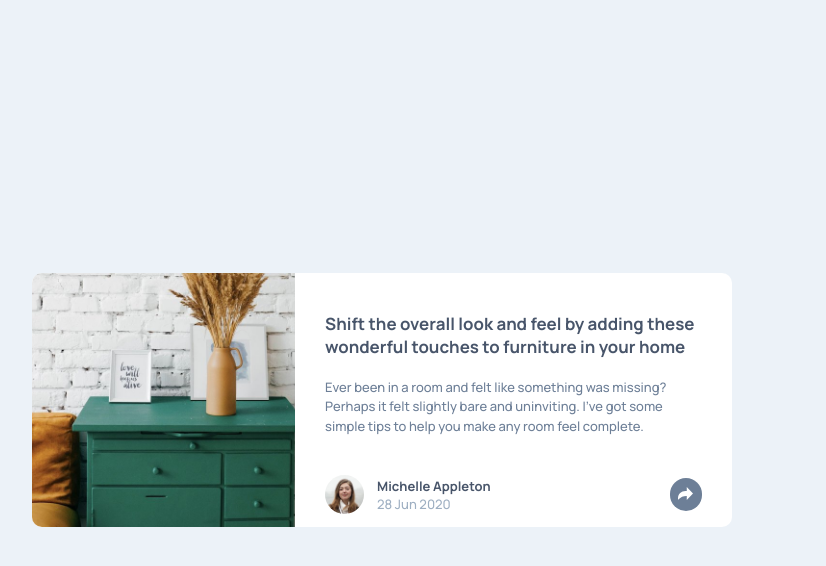
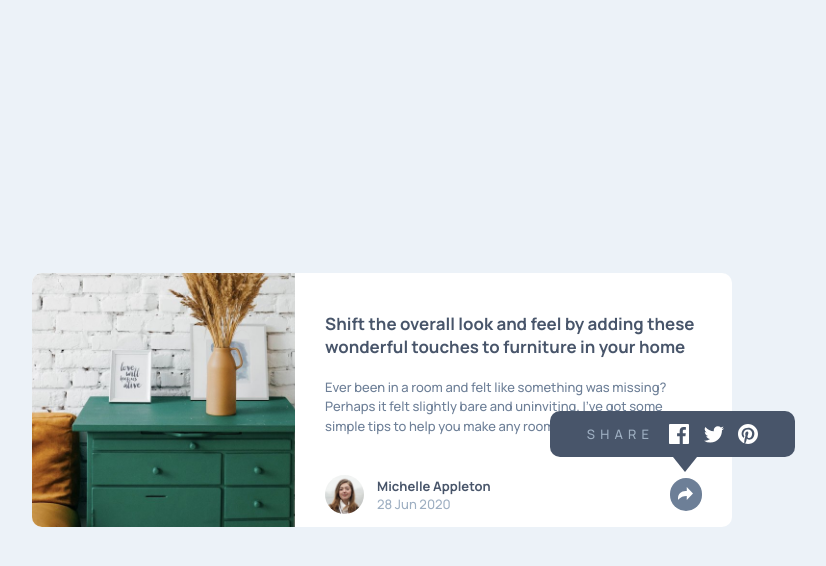
Before and after one commit to jAllanOli/article-preview-component, a plain HTML site: page index.html in a window 1280 px wide. Both pictures are taken after a click on the button 943 px from the left and 494 px from the top of the page. Shown: the whole page, without its empty margins (258-1084 px from the left). Drawn offline with Linux system fonts and the light colour scheme.

Commit message:
desktop version with the baloon working

```diff
--- a/style.css
+++ b/style.css
@@ -92,6 +92,7 @@ h1 {
     height: 2.5rem;
     position: relative;
     z-index: 1;
+    cursor: pointer;
 }
 
 .baloon {
@@ -105,6 +106,7 @@ h1 {
     border-bottom-right-radius: 10px;
     position: absolute;
     bottom: 0;
+    opacity: 0;
 }
 
 .socials {
@@ -118,10 +120,6 @@ h1 {
     text-transform: uppercase;
     letter-spacing: .4rem;
     color: var(--grayish-blue);
-}
-
-.visible {
-    display: flex;
 }
 
 .selected-state {
@@ -162,5 +160,9 @@ h1 {
         border-right: 12px solid transparent;
         border-top: 15px solid var(--very-dark-grayish-blue);
     }
+}
 
+.visible {
+    display: flex;
+    opacity: 1;
 }
```
Also changed, not shown: screenshot.png (added), 3 other files.
